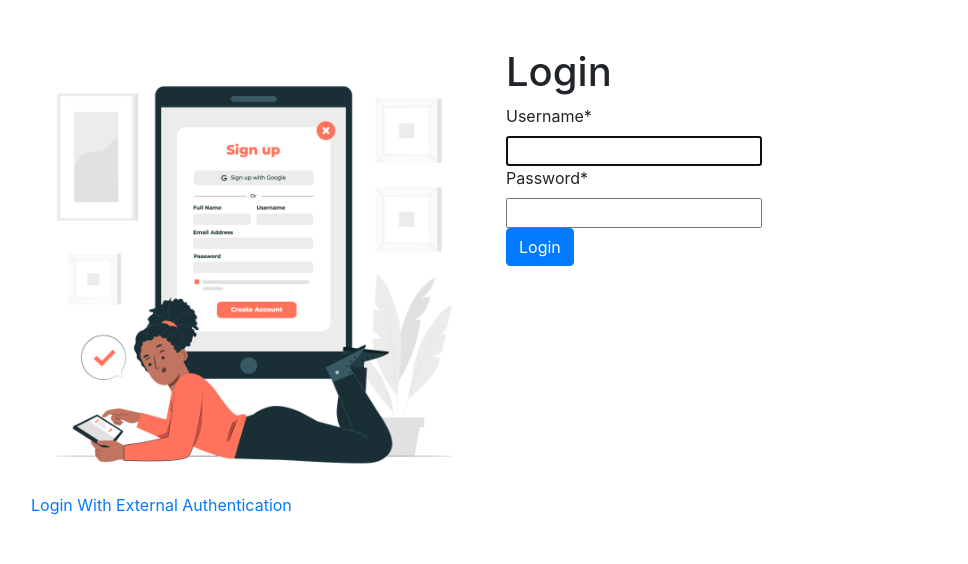
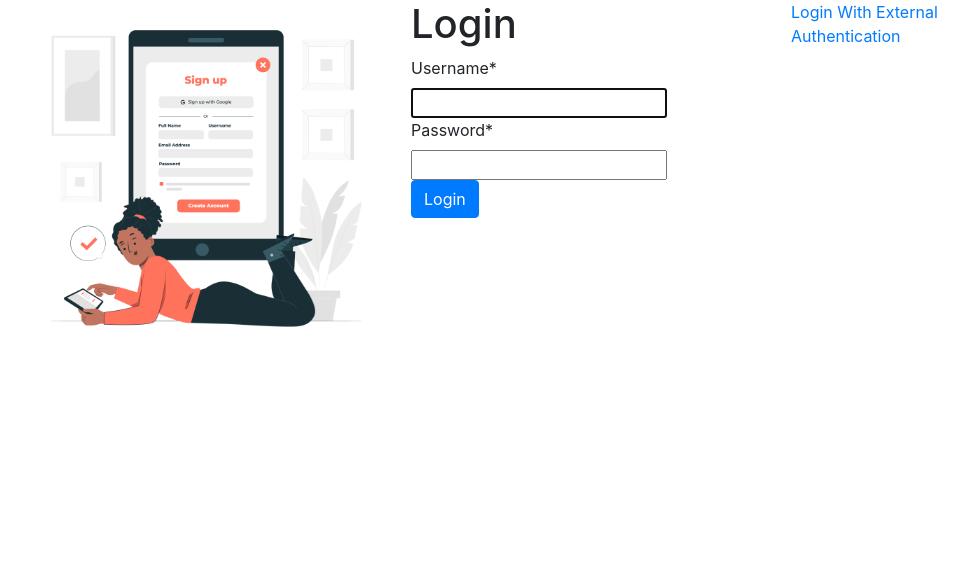
Before and after one commit to eamirhn/Authentication, a Django app: page /login/ in a window 1280 px wide. Shown: the part 56-620 px from the top of the page, without its empty margins (54-1022 px from the left). Run offline with Django 4.2, Linux system fonts and the light colour scheme; some libraries are stand-ins or nearby versions.

Commit message:
'version1'

```diff
--- a/authenticate/templates/authenticate/login.html
+++ b/authenticate/templates/authenticate/login.html
@@ -6,10 +6,10 @@
 {% block header %}
 {% endblock header %}
 {% block body %}
-<div class="container py-5">
+<div class="container">
     <div class="row">
-        <div class="col-md-5 center"><img class="img-fluid" src="{%static 'signUp.jpg'%}" alt="login"></div>
-            <div class="col-md-5 center">
+        <div class="col-md-4 center"><img class="img-fluid" src="{%static 'signUp.jpg'%}" alt="login"></div>
+            <div class="col-md-4 center">
                 <h1>Login</h1>
                 <form method="POST">
                     {% csrf_token %}
@@ -17,12 +17,15 @@
                     <button class="btn btn-primary" type="submit">Login</button>
                 </form>
             </div>
+            <div class="col-md-2 center">
+            {% if user.is_authenticated %}
+            <p>Welcome, You are logged in as {{ user.username }}</p>
+          {% else %}
+            <a href="/accounts/login/">Login With External Authentication</a>
+          {% endif %}
+            </div>
     </div>
-    {% if user.is_authenticated %}
-    <p>Welcome, You are logged in as {{ user.username }}</p>
-  {% else %}
-    <a href="/accounts/login/">Login With External Authentication</a>
-  {% endif %}
+
 </div>
 <script src="https://apis.google.com/js/platform.js" async defer></script>
 {% endblock body %}
--- a/authenticate/templates/authenticate/signUp.html
+++ b/authenticate/templates/authenticate/signUp.html
@@ -21,7 +21,7 @@
                 {% if user.is_authenticated %}
                 <p>Welcome, You are logged in as {{ user.username }}</p>
               {% else %}
-                <a href="{% provider_login_url 'google' %}">Login With External Authentication</a>
+                <a href="/accounts/login/">Login With External Authentication</a>
               {% endif %}
 
               <p class="text-center">If you already have an account, <a href="{% url 'login' %}">login</a> instead.</p>
--- a/authenticate/urls.py
+++ b/authenticate/urls.py
@@ -11,4 +11,5 @@ urlpatterns = [
     path('patient/',patientView,name='patient'),
     path('researcher/',researcherView,name='researcher'),
     path('physician/',physicianView,name='physician'),
+    #path('login/redirects/',custom_redirects,name='custom_redirects')
 ]
```
Also changed, not shown: authenticate/views.py (+9 -0 lines), authentication/settings.py (+3 -7 lines), db.sqlite3.
